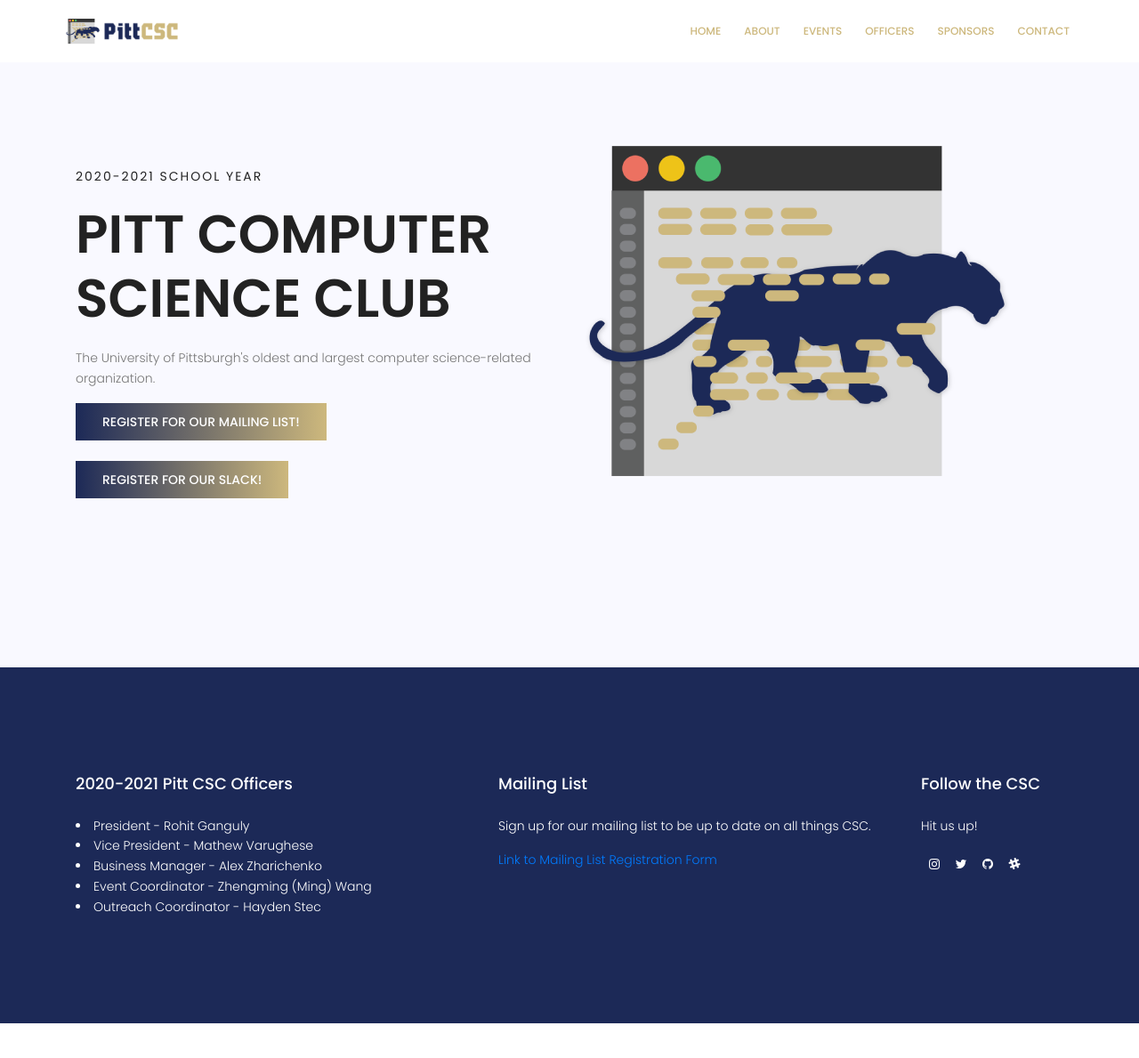
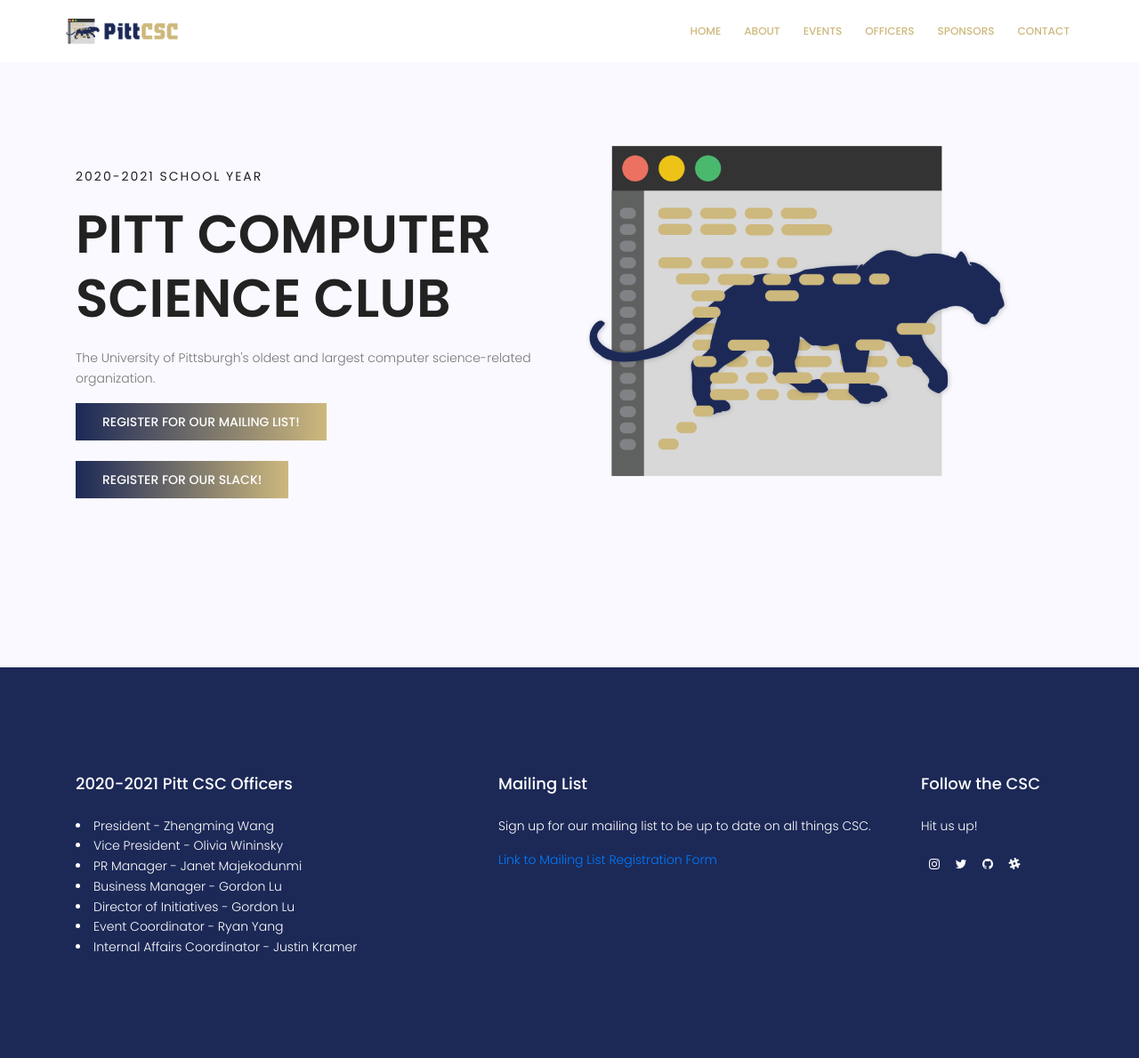
Before and after one commit to pittcsc/pittcsc-website, a Jekyll site: the page built from index.html, in a window 1280 px wide and 1196 px high. Shown: the top 1189 px of the window at 89% size. Built offline with Jekyll 4.4.1, drawn with Linux system fonts in a browser that asks for light colours; nearby versions of some CDN libraries; library files that are not in the unit come from our copies.

Commit message:
Update Officer information for 2020 school year

```diff
--- a/_data/officers.yaml
+++ b/_data/officers.yaml
@@ -1,42 +1,52 @@
 - title: President
-  name: Rohit Ganguly
-  email: rohit.ganguly@pitt.edu
-  portrait_path: "/img/officers/rohit.jpg"
+  name: Zhengming Wang
+  email: zhw78@pitt.edu
+  portrait_path: "/img/officers/ming.jpg"
   github:
-    url: https://github.com/rohit-ganguly
+    url: https://github.com/zmwang622
   website:
-    url: http://rohitganguly.com/
+    url: http://zmwang622.github.io/
 
 - title: Vice President
-  name: Mathew Varughese
-  email: mat.varughese3@gmail.com
-  portrait_path: "/img/officers/mat.jpg"
+  name: Olivia Wininsky
+  email: onw5@pitt.edu
+  portrait_path: "/img/officers/olivia.png"
   github:
-    url: https://github.com/varughese
-  website:
-    url: http://matvarughese.me/
+    url: https://github.com/owini
+
+
+- title: PR Manager
+  name: Janet Majekodunmi
+  email: jam580@pitt.edu
+  portrait_path: "/img/officers/janet.jpeg"
+  github:
+    url: https://github.com/joyousjay
+
 
 - title: Business Manager
-  name: Alex Zharichenko
-  email: azharichenko@gmail.com
-  portrait_path: "/img/officers/alex.jpg"
+  name: Gordon Lu
+  email: gol6@pitt.edu
+  portrait_path: "/img/officers/gordon.jpg"
   github:
-    url: https://github.com/azharichenko
-  website:
-    url: http://alexzharichenko.me/
+    url: https://github.com/glu99331
+
+- title: Director of Initiatives
+  name: Gordon Lu
+  email: rhg13@pitt.edu
+  portrait_path: "/img/officers/gordon.jpg"
+  github:
+    url: https://github.com/Richie78321
 
 - title: Event Coordinator
-  name: Zhengming (Ming) Wang
-  email: jnf23@pitt.edu
-  portrait_path:  "/img/officers/ming.jpg"
+  name: Ryan Yang
+  email: rcy7@pitt.edu
+  portrait_path:  "/img/officers/ryan.jpg"
   github:
-    url: https://github.com/Zmwang622
-  website:
-    url: https://zmwang622.github.io/
+    url: https://github.com/Ruzakiff
 
-- title: Outreach Coordinator
-  name: Hayden Stec
-  email: hrs24@pitt.edu
-  portrait_path:  "/img/officers/hayden.jpg"
+- title: Internal Affairs Coordinator
+  name: Justin Kramer
+  email: jpk91@pitt.edu
+  portrait_path:  "/img/officers/justin.jpg"
   github:
-    url: https://github.com/haydenstec
+    url: https://github.com/kjustin2
```
Also changed, not shown: img/officers/elderly-people/alex.jpg (renamed from img/officers/alex.jpg), img/officers/elderly-people/hayden.jpg (renamed from img/officers/hayden.jpg), img/officers/elderly-people/mat.jpg (renamed from img/officers/mat.jpg), img/officers/elderly-people/rohit.jpg (renamed from img/officers/rohit.jpg), img/officers/gordon.jpg (added), img/officers/janet.jpeg (added), img/officers/justin.jpg (added), img/officers/olivia.png (added), img/officers/richie.jpg (added), 1 other file.
